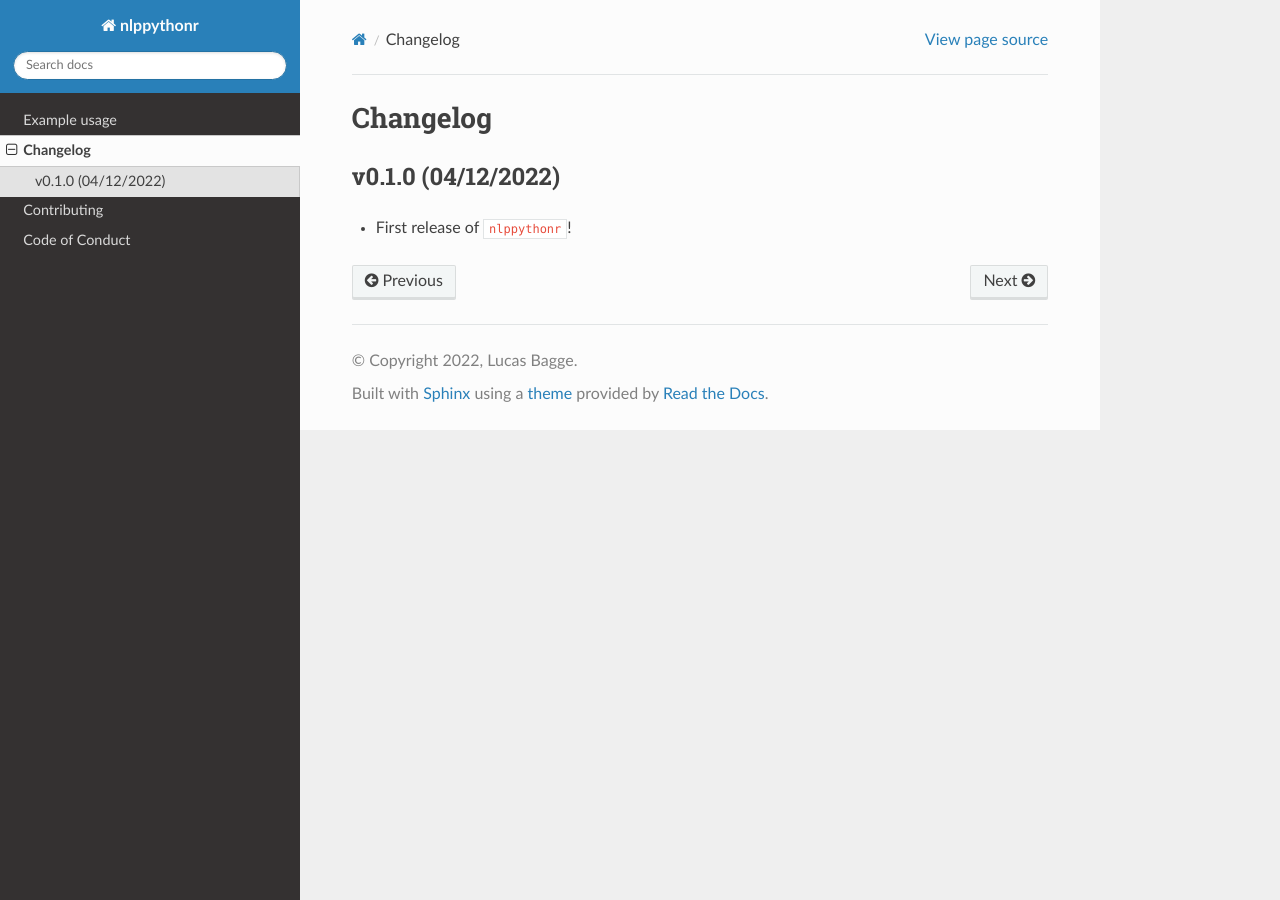
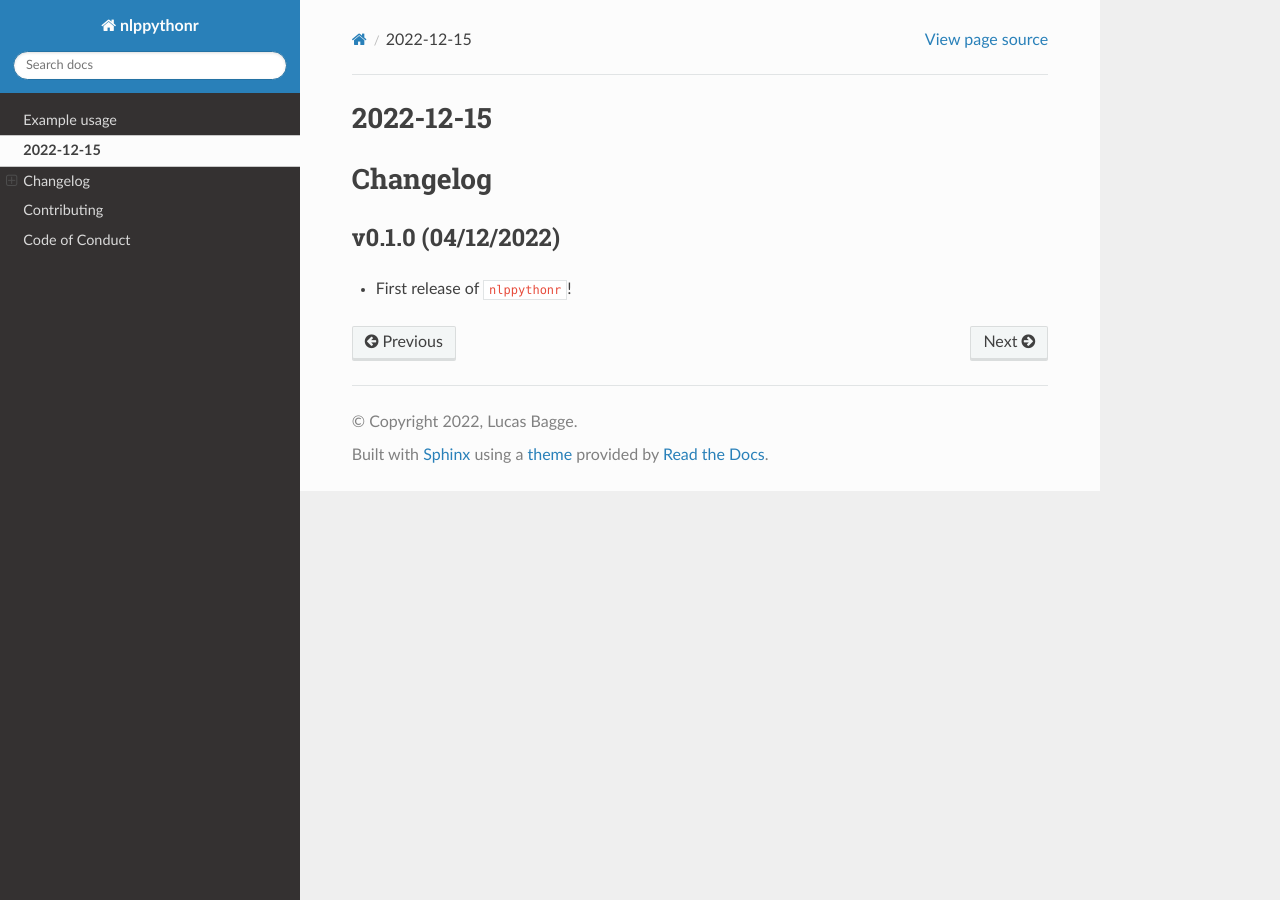
Before and after one commit to lucasbagge/nlppythonr, a Sphinx documentation site: the page built from docs/changelog.md, in a window 1280 px wide. Built offline with Sphinx 7.4.7 and the Read the Docs theme 2.0.0, drawn with Linux system fonts in a browser that asks for light colours; pages that are not in the unit, such as notebooks, are missing from menus.

Commit message:
Adjust changlog

````diff
--- a/docs/changelog.md
+++ b/docs/changelog.md
@@ -1,2 +1,6 @@
+
+## 2022-12-15
+
 ```{include} ../CHANGELOG.md
+
 ```
````
